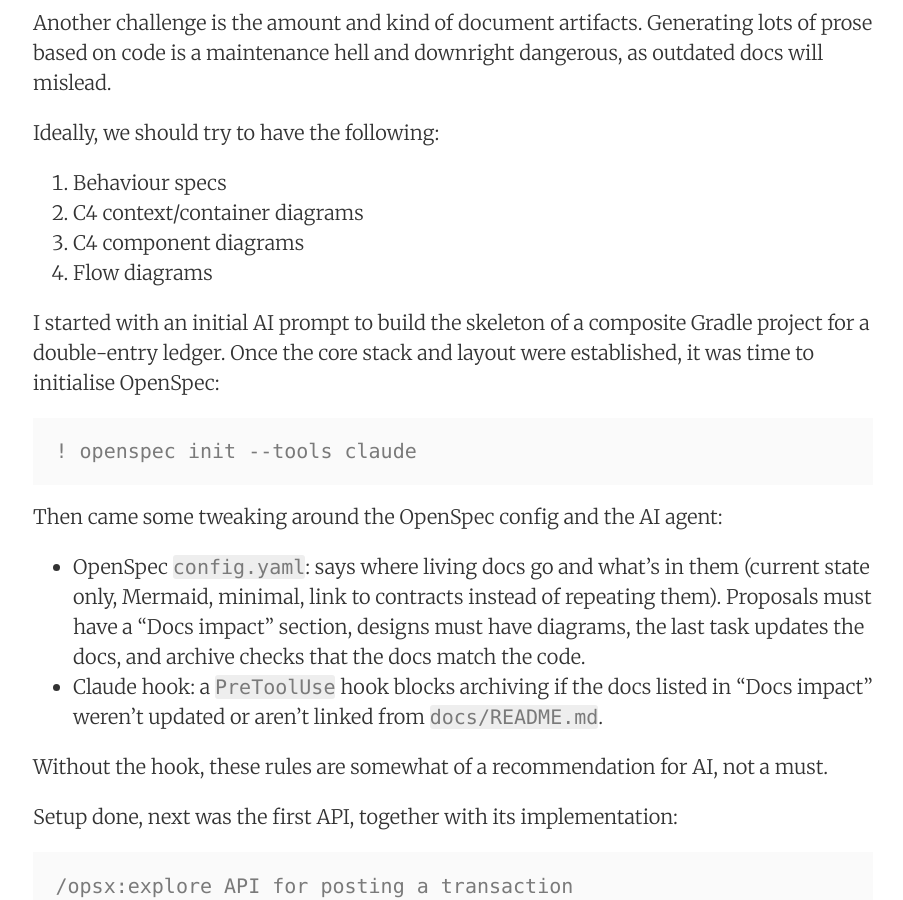
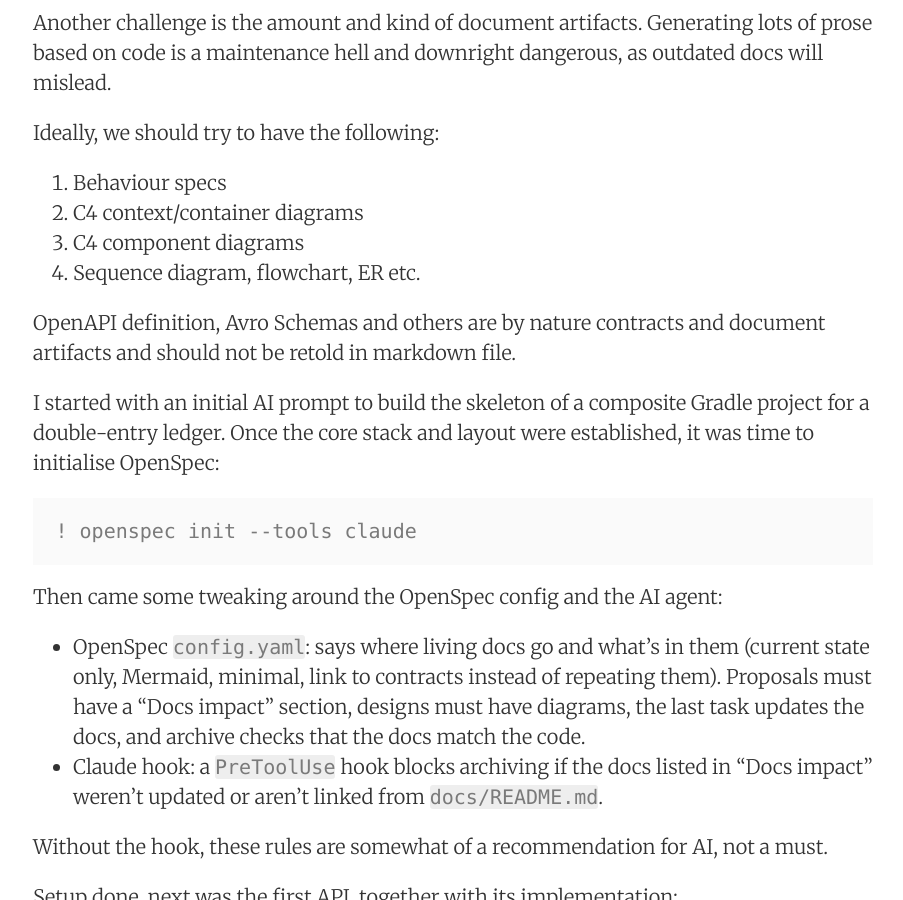
Before and after one commit to apulbere/apulbere.github.io, a Jekyll site: the page built from _posts/2026-11-22-sdd-ai.md, in a window 1280 px wide and 900 px high, scrolled down 747 px. Shown: the whole window, without its empty margins (187-1090 px from the left). Built offline with Jekyll 4.4.1, drawn with Linux system fonts in a browser that asks for light colours; nearby versions of some CDN libraries.

Commit message:
Update 2026-11-22-sdd-ai.md

```diff
--- a/_posts/2026-11-22-sdd-ai.md
+++ b/_posts/2026-11-22-sdd-ai.md
@@ -11,7 +11,9 @@ Ideally, we should try to have the following:
 1. Behaviour specs
 2. C4 context/container diagrams
 3. C4 component diagrams
-4. Flow diagrams
+4. Sequence diagram, flowchart, ER etc.
+
+OpenAPI definition, Avro Schemas and others are by nature contracts and document artifacts and should not be retold in markdown file.
 
 I started with an initial AI prompt to build the skeleton of a composite Gradle project for a double-entry ledger. Once the core stack and layout were established, it was time to initialise OpenSpec:
 
```
